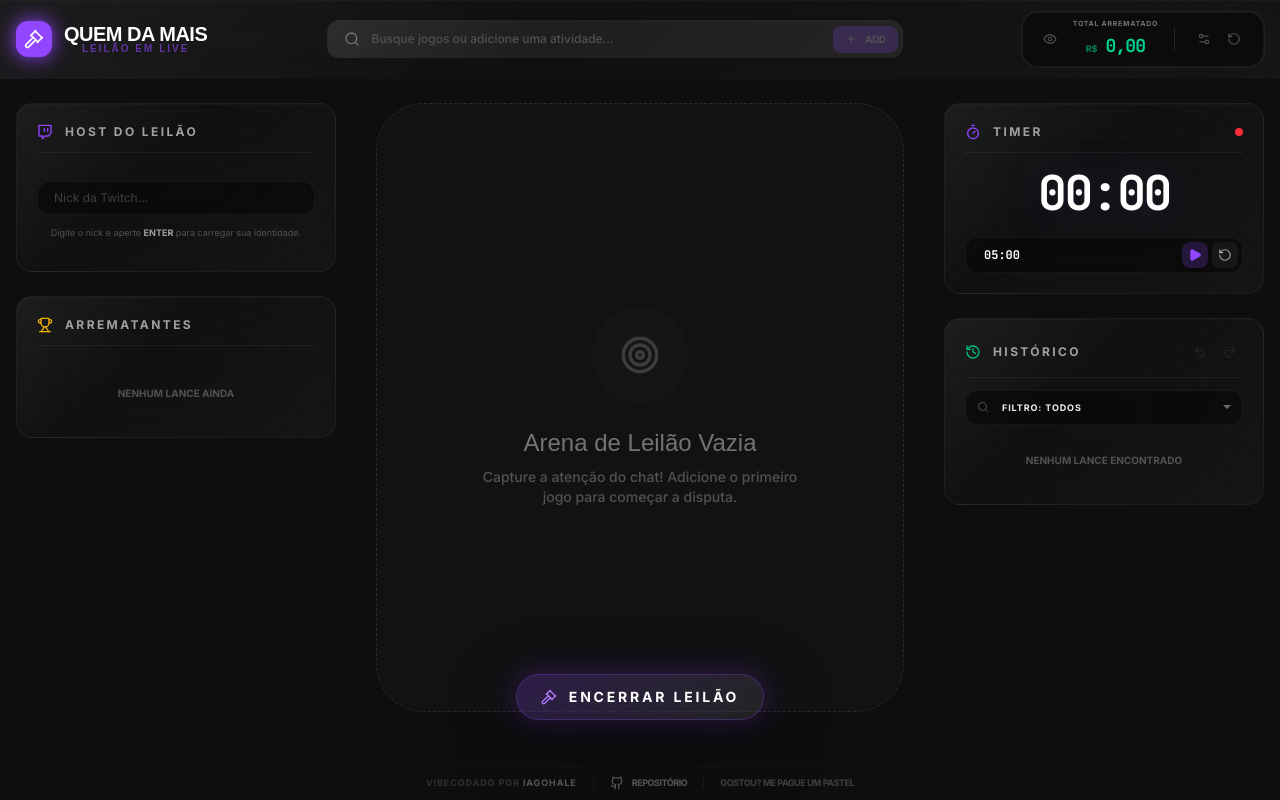
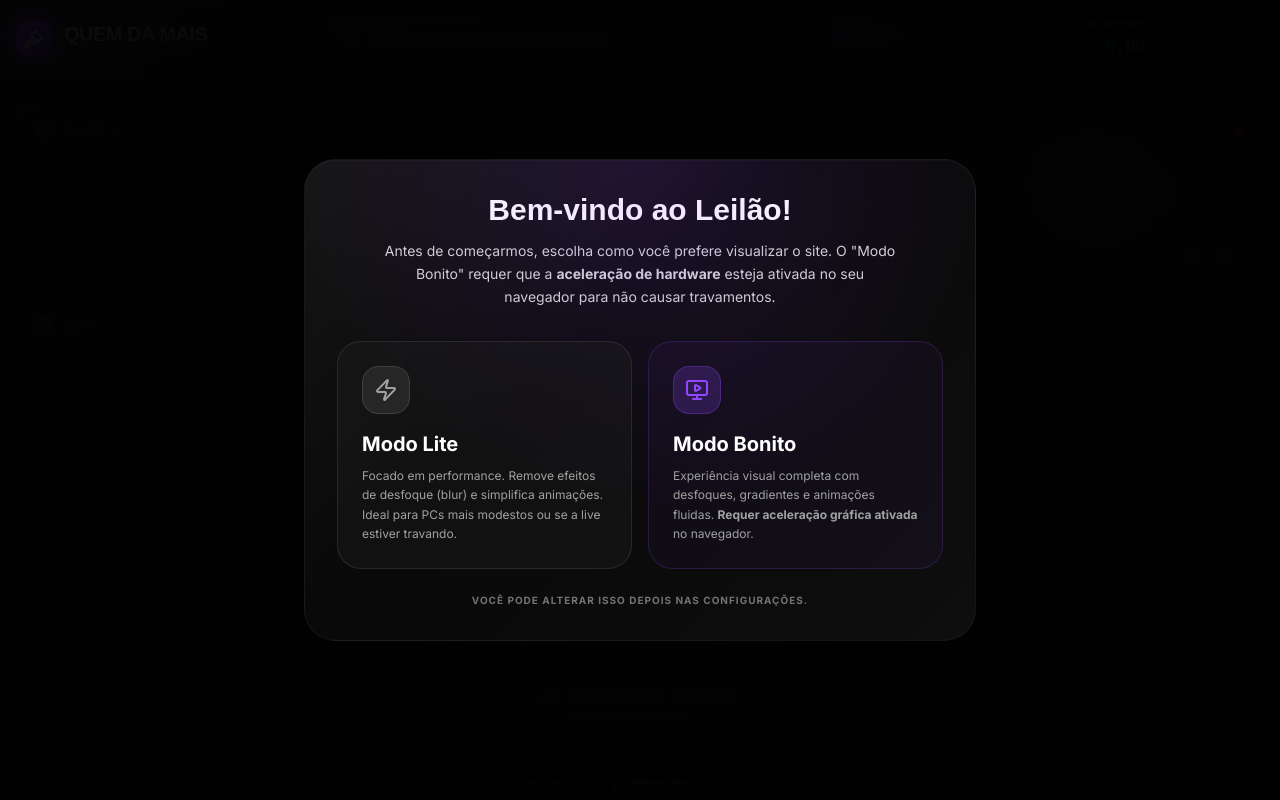
Before and after one commit to IagoHale/Quem-da-Mais_Leilao-em-Live, a React (Vite) app: page / in a window 1280 px wide. Built offline with nearby package versions, Linux system fonts and the light colour scheme; a web font is replaced by a local one.

Commit message:
added lite mode & minor fixes

```diff
--- a/src/App.tsx
+++ b/src/App.tsx
@@ -1,6 +1,6 @@
 import { useEffect, useRef, useState, type ChangeEvent } from 'react';
 import { Gavel, Github } from 'lucide-react';
-import { motion, AnimatePresence } from 'motion/react';
+import { motion, AnimatePresence, MotionConfig } from 'motion/react';
 import { GameList } from './components/auction/GameList';
 import { useToast } from './components/feedback/ToastProvider';
 import { AppHeader } from './components/layout/AppHeader';
@@ -11,6 +11,7 @@ import { EditGameModal } from './components/modals/EditGameModal';
 import { RemoveGameModal } from './components/modals/RemoveGameModal';
 import { ResetModal } from './components/modals/ResetModal';
 import { SessionSettingsModal } from './components/modals/SessionSettingsModal';
+import { PerformanceWelcomeModal } from './components/modals/PerformanceWelcomeModal';
 import { LeftSidebar } from './components/sidebar/LeftSidebar';
 import { RightSidebar } from './components/sidebar/RightSidebar';
 import { useAuctionCoordinator } from './hooks/useAuctionCoordinator';
@@ -60,7 +61,17 @@ export default function App() {
   const [showTotal, setShowTotal] = useState(true);
   const isAnyModalOpen = isResetModalOpen || isSettingsModalOpen || isAuctionStatsModalOpen || isBidModalOpen || isEditDonationModalOpen || isEditGameModalOpen || isRemoveGameModalOpen;
   const [streamerInfo, setStreamerInfo] = useLocalStorageState<StreamerInfo | null>(STORAGE_KEYS.streamerInfo, null);
+  const [performanceMode, setPerformanceMode] = useLocalStorageState<'lite' | 'beautiful'>('qmd_performance_mode', 'beautiful');
+  const [hasSeenWelcome, setHasSeenWelcome] = useLocalStorageState<boolean>('qmd_has_seen_welcome', false);
   const importInputRef = useRef<HTMLInputElement | null>(null);
+
+  useEffect(() => {
+    if (performanceMode === 'lite') {
+      document.documentElement.classList.add('performance-lite');
+    } else {
+      document.documentElement.classList.remove('performance-lite');
+    }
+  }, [performanceMode]);
 
   // Efeito para injetar a cor primária do streamer no CSS
   useEffect(() => {
@@ -129,11 +140,11 @@ export default function App() {
     }
 
     // Rastreio de uso (Cloudflare D1)
-    fetch('/api/track', {
+    fetch('/api/estatisticas', {
       method: 'POST',
       body: JSON.stringify({ nick: login }),
       headers: { 'Content-Type': 'application/json' }
-    }).catch(err => console.error('Erro no rastreio:', err));
+    }).catch(err => console.error('Erro no registro de estatística:', err));
 
     setIsLinking(true);
     try {
@@ -263,8 +274,23 @@ export default function App() {
   };
 
   return (
-    <div className="min-h-screen flex flex-col bg-[#0e0e10] text-[#efeff1] font-sans selection:bg-twitch/30 relative overflow-x-hidden">
-      <input ref={importInputRef} type="file" accept="application/json" onChange={handleImportSessionFile} className="hidden" />
+    <MotionConfig
+      reducedMotion={performanceMode === 'lite' ? 'always' : 'user'}
+      transition={performanceMode === 'lite' ? { duration: 0 } : undefined}
+    >
+      <div className="min-h-screen flex flex-col bg-[#0e0e10] text-[#efeff1] font-sans selection:bg-twitch/30 relative overflow-x-hidden">
+        <input ref={importInputRef} type="file" accept="application/json" onChange={handleImportSessionFile} className="hidden" />
+
+        <AnimatePresence>
+          {!hasSeenWelcome && (
+            <PerformanceWelcomeModal
+              onSelectMode={(mode) => {
+                setPerformanceMode(mode);
+                setHasSeenWelcome(true);
+              }}
+            />
+          )}
+        </AnimatePresence>
 
       {/* Background Banner (Prioriza a capa do canal, se não tiver usa o banner offline) */}
       {(isParisMode || streamerInfo?.banner_url || streamerInfo?.offline_image_url) && (
@@ -378,6 +404,7 @@ export default function App() {
           <GameList
             games={games}
             sortedGames={sortedGames}
+            showTotal={showTotal}
             addBid={(id, amount) => {
               if (!addBid(id, amount)) return;
               setIsBidModalOpen(true);
@@ -446,7 +473,9 @@ export default function App() {
                 borderColor: 'color-mix(in srgb, var(--color-twitch) 28%, transparent)',
                 background:
                   'linear-gradient(135deg, color-mix(in srgb, var(--color-twitch) 22%, transparent), rgba(255,255,255,0.08))',
-                boxShadow: '0 20px 70px rgba(0,0,0,0.35), 0 0 28px color-mix(in srgb, var(--color-twitch) 28%, transparent)',
+                boxShadow: performanceMode === 'lite'
+                  ? 'none'
+                  : '0 20px 70px rgba(0,0,0,0.35), 0 0 28px color-mix(in srgb, var(--color-twitch) 28%, transparent)',
               }}
             >
               <Gavel className="h-4 w-4" style={{ color: 'color-mix(in srgb, var(--color-twitch) 72%, white)' }} />
@@ -458,7 +487,13 @@ export default function App() {
 
       <AnimatePresence>
         {isSettingsModalOpen && (
-          <SessionSettingsModal onExport={handleExportSession} onImport={handleImportSessionClick} onClose={() => setIsSettingsModalOpen(false)} />
+          <SessionSettingsModal
+            performanceMode={performanceMode}
+            onTogglePerformanceMode={setPerformanceMode}
+            onExport={handleExportSession}
+            onImport={handleImportSessionClick}
+            onClose={() => setIsSettingsModalOpen(false)}
+          />
         )}
       </AnimatePresence>
 
@@ -510,5 +545,6 @@ export default function App() {
         </a>
       </footer>
     </div>
+    </MotionConfig>
   );
 }
--- /dev/null
+++ b/src/components/modals/PerformanceWelcomeModal.tsx
@@ -0,0 +1,65 @@
+import { MonitorPlay, Zap } from 'lucide-react';
+import { motion } from 'motion/react';
+
+export function PerformanceWelcomeModal({ onSelectMode }: { onSelectMode: (mode: 'lite' | 'beautiful') => void }) {
+  return (
+    <motion.div
+      initial={{ opacity: 0 }}
+      animate={{ opacity: 1 }}
+      className="fixed inset-0 z-[300] flex items-center justify-center bg-black/90 p-4 backdrop-blur-3xl"
+    >
+      <motion.div
+        initial={{ scale: 0.95, opacity: 0, y: 20 }}
+        animate={{ scale: 1, opacity: 1, y: 0 }}
+        className="liquidglass relative w-full max-w-2xl overflow-hidden rounded-[2rem] border border-white/10 p-8 shadow-[0_40px_120px_rgba(0,0,0,0.55)] text-center"
+      >
+        <div
+          className="pointer-events-none absolute inset-0"
+          style={{
+            background: 'radial-gradient(circle at top, color-mix(in srgb, var(--color-twitch) 15%, transparent), transparent 60%)'
+          }}
+        />
+
+        <h1 className="text-3xl font-display font-bold mb-3 text-white">Bem-vindo ao Leilão!</h1>
+        <p className="text-neutral-300 mb-8 max-w-lg mx-auto text-sm leading-relaxed">
+          Antes de começarmos, escolha como você prefere visualizar o site.
+          O "Modo Bonito" requer que a <strong>aceleração de hardware</strong> esteja ativada no seu navegador para não causar travamentos.
+        </p>
+
+        <div className="grid gap-4 md:grid-cols-2">
+          {/* MODO LITE */}
+          <button
+            onClick={() => onSelectMode('lite')}
+            className="group relative overflow-hidden rounded-[1.5rem] border border-neutral-700/50 bg-neutral-800/30 p-6 text-left transition hover:border-amber-400/30 hover:bg-amber-500/10"
+          >
+            <div className="mb-4 flex h-12 w-12 items-center justify-center rounded-2xl border border-neutral-700 bg-neutral-800 text-neutral-400 group-hover:border-amber-400/20 group-hover:bg-amber-500/20 group-hover:text-amber-400 transition-colors">
+              <Zap className="h-6 w-6" />
+            </div>
+            <h3 className="text-xl font-bold text-white mb-2">Modo Lite</h3>
+            <p className="text-xs leading-relaxed text-neutral-400 group-hover:text-neutral-300">
+              Focado em performance. Remove efeitos de desfoque (blur) e simplifica animações. Ideal para PCs mais modestos ou se a live estiver travando.
+            </p>
+          </button>
+
+          {/* MODO BONITO */}
+          <button
+            onClick={() => onSelectMode('beautiful')}
+            className="group relative overflow-hidden rounded-[1.5rem] border border-twitch/20 bg-twitch/5 p-6 text-left transition hover:border-twitch/50 hover:bg-twitch/15"
+          >
+            <div className="mb-4 flex h-12 w-12 items-center justify-center rounded-2xl border border-twitch/30 bg-twitch/20 text-twitch-300 group-hover:border-twitch/50 group-hover:bg-twitch/30 group-hover:text-white transition-colors">
+              <MonitorPlay className="h-6 w-6" style={{ color: 'var(--color-twitch)' }} />
+            </div>
+            <h3 className="text-xl font-bold text-white mb-2">Modo Bonito</h3>
+            <p className="text-xs leading-relaxed text-neutral-400 group-hover:text-neutral-300">
+              Experiência visual completa com desfoques, gradientes e animações fluidas. <strong>Requer aceleração gráfica ativada</strong> no navegador.
+            </p>
+          </button>
+        </div>
+
+        <p className="mt-6 text-[10px] text-neutral-500 uppercase tracking-widest font-bold">
+          Você pode alterar isso depois nas configurações.
+        </p>
+      </motion.div>
+    </motion.div>
+  );
+}
--- a/src/components/modals/SessionSettingsModal.tsx
+++ b/src/components/modals/SessionSettingsModal.tsx
@@ -2,10 +2,14 @@ import { Download, Settings2, Upload, X } from 'lucide-react';
 import { motion } from 'motion/react';
 
 export function SessionSettingsModal({
+  performanceMode,
+  onTogglePerformanceMode,
   onExport,
   onImport,
   onClose,
 }: {
+  performanceMode: 'lite' | 'beautiful';
+  onTogglePerformanceMode: (mode: 'lite' | 'beautiful') => void;
   onExport: () => void;
   onImport: () => void;
   onClose: () => void;
@@ -79,6 +83,37 @@ export function SessionSettingsModal({
               <p className="mt-2 text-xs leading-relaxed text-neutral-300">Carrega um arquivo `.json` exportado pelo app e substitui o estado atual do leilão.</p>
             </button>
           </div>
+
+          <div className="mt-8 border-t border-white/5 pt-6">
+            <h3 className="text-sm font-bold text-white mb-4">Aparência e Desempenho</h3>
+            <div className="flex bg-neutral-900/50 rounded-2xl p-1.5 border border-white/5">
+              <button
+                onClick={() => onTogglePerformanceMode('lite')}
+                className={`flex-1 py-2.5 px-4 rounded-xl text-sm font-bold transition-all ${
+                  performanceMode === 'lite'
+                    ? 'bg-neutral-700 text-white shadow-md'
+                    : 'text-neutral-500 hover:text-neutral-300'
+                }`}
+              >
+                Modo Lite
+              </button>
+              <button
+                onClick={() => onTogglePerformanceMode('beautiful')}
+                className={`flex-1 py-2.5 px-4 rounded-xl text-sm font-bold transition-all ${
+                  performanceMode === 'beautiful'
+                    ? 'bg-twitch text-white shadow-md'
+                    : 'text-neutral-500 hover:text-neutral-300'
+                }`}
+              >
+                Modo Bonito
+              </button>
+            </div>
+            <p className="mt-3 text-[11px] text-neutral-500">
+              {performanceMode === 'lite'
+                ? 'Modo Lite ativado. Efeitos pesados como desfoque (blur) foram desativados para melhorar o desempenho.'
+                : 'Modo Bonito ativado. Para evitar travamentos, certifique-se de que a aceleração de hardware do seu navegador está ligada.'}
+            </p>
+          </div>
         </div>
       </motion.div>
     </motion.div>
--- a/src/components/sidebar/LeftSidebar.tsx
+++ b/src/components/sidebar/LeftSidebar.tsx
@@ -86,7 +86,7 @@ export function LeftSidebar({
           <h2 className="text-xs font-black uppercase tracking-[0.2em] text-neutral-400">Arrematantes</h2>
         </div>
 
-        <div className="space-y-4">
+        <div className="space-y-1.5">
           {sortedDonators.length === 0 ? (
             <p className="text-[10px] text-neutral-600 font-bold uppercase text-center py-4">Nenhum lance ainda</p>
           ) : (
@@ -112,7 +112,7 @@ export function LeftSidebar({
                             ? 'bg-neutral-300 text-black border-neutral-200'
                             : isBronze
                               ? 'bg-amber-700 text-white border-amber-600'
-                              : 'text-neutral-700 border-white/5 bg-white/5'
+                              : 'text-white border-white/5 bg-white/5'
                       }`}
                     >
                       {idx + 1}
--- a/src/hooks/useAuctionManager.ts
+++ b/src/hooks/useAuctionManager.ts
@@ -40,10 +40,12 @@ function rebuildAuctionState(input: AuctionState): AuctionState {
       games: games.map((game) => {
         const gameDonations = donationsByGameId.get(game.id) ?? [];
         const value = gameDonations.reduce((total, donation) => total + donation.amount, 0);
+        const totalRaised = gameDonations.reduce((total, donation) => total + Math.abs(donation.amount), 0);
 
         return {
           ...game,
           value,
+          totalRaised,
           lastDonator: gameDonations.length > 0 ? calculateLeader(game.id, donations) : undefined,
         };
       }),
@@ -309,7 +311,7 @@ export function useAuctionManager(canMutate = true) {
 
   const { games, donators, donations } = auctionState;
   const sortedGames = [...games].sort((a, b) => b.value - a.value);
-  const sortedDonators = [...donators].sort((a, b) => b.total - a.total).slice(0, 5);
+  const sortedDonators = [...donators].sort((a, b) => b.total - a.total).slice(0, 10);
   const totalRaised = donations.reduce((acc, donation) => acc + Math.abs(donation.amount), 0);
 
   return {
--- a/src/index.css
+++ b/src/index.css
@@ -12,6 +12,28 @@
 }
 
 @layer base {
+  :root {
+    --glass-blur: 64px;
+    --glass-bg-opacity: 0.4;
+  }
+
+  :root.performance-lite {
+    --glass-blur: 0px;
+    --glass-bg-opacity: 0.95;
+  }
+
+  /* Desativação bruta de todas as animações CSS e Transições no modo lite */
+  :root.performance-lite *,
+  :root.performance-lite *::before,
+  :root.performance-lite *::after {
+    animation-duration: 0s !important;
+    animation-delay: 0s !important;
+    transition-duration: 0s !important;
+    transition-delay: 0s !important;
+    box-shadow: none !important;
+    filter: none !important;
+  }
+
   body {
     @apply bg-[#0e0e10] text-[#efeff1] selection:bg-[#9146FF]/30;
   }
@@ -48,7 +70,10 @@
 
 @layer utilities {
   .liquidglass {
-    @apply bg-neutral-900/40 backdrop-blur-3xl border border-white/5 shadow-[inset_0_1px_1px_0_rgba(255,255,255,0.03)];
+    background-color: rgba(23, 23, 23, var(--glass-bg-opacity));
+    backdrop-filter: blur(var(--glass-blur));
+    -webkit-backdrop-filter: blur(var(--glass-blur));
+    @apply border border-white/5 shadow-[inset_0_1px_1px_0_rgba(255,255,255,0.03)];
     background-image: linear-gradient(
       135deg,
       rgba(255, 255, 255, 0.05) 0%,
--- a/src/types/auction.ts
+++ b/src/types/auction.ts
@@ -4,6 +4,7 @@ export type Game = {
   value: number;
   imageUrl?: string;
   lastDonator?: string;
+  totalRaised?: number;
 };
 
 export type Donator = {
```
Also changed, not shown: src/components/auction/GameList.tsx (+10 -1 lines), src/components/modals/BidDonatorModal.tsx (+7 -4 lines), 1 other file (tests, documents, lock files or other folders). Lines whose indentation alone changed are shown as unchanged.
